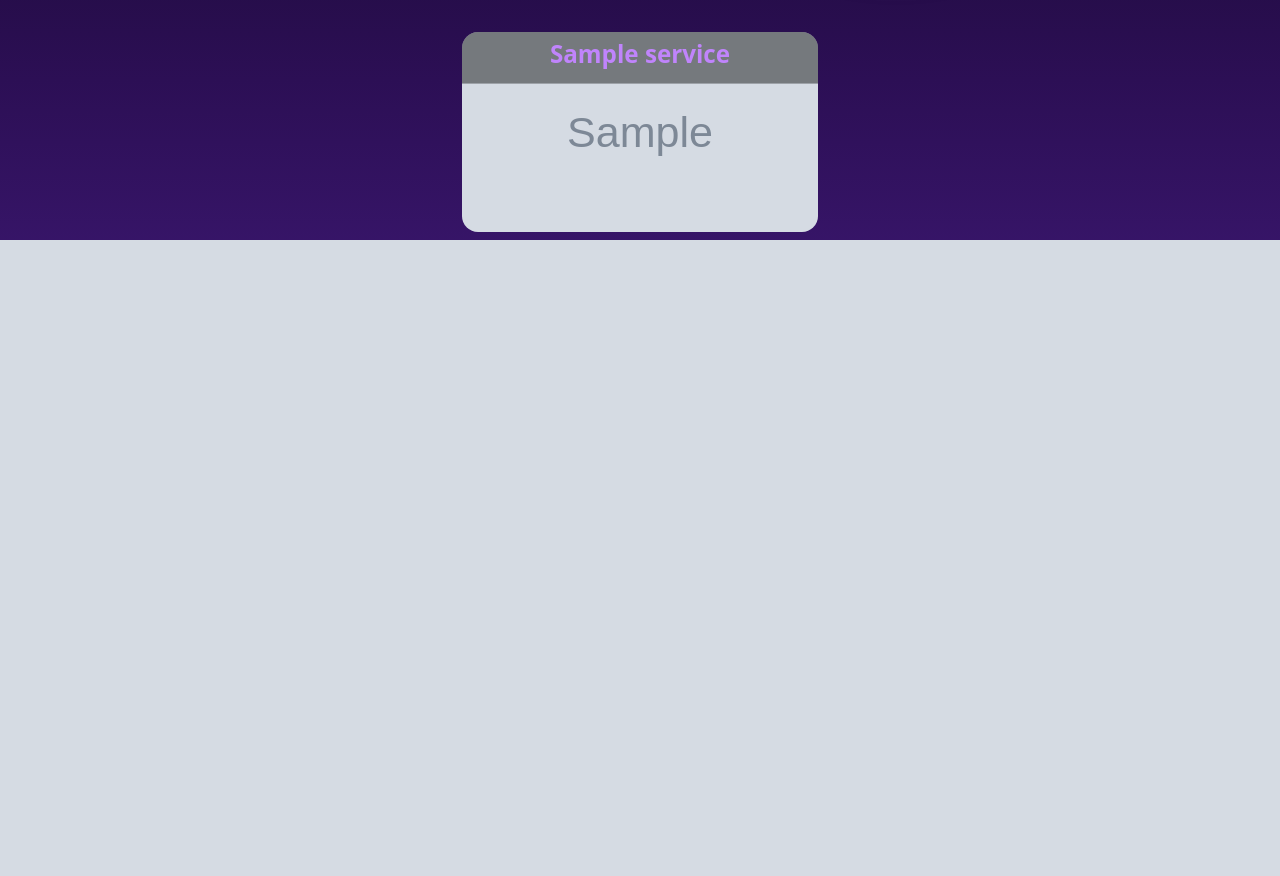
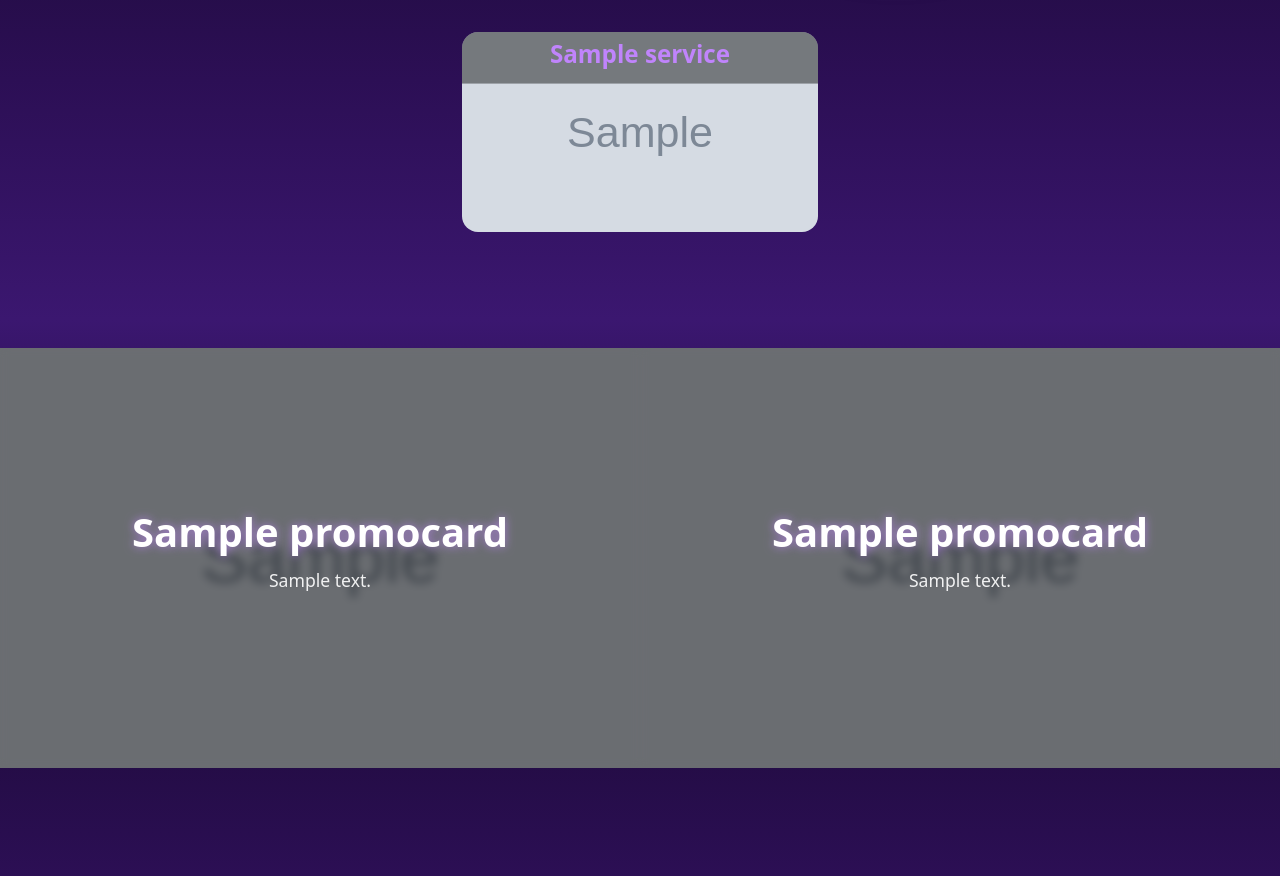
Before and after one commit to jawad-hamza/futurespace, a Django app: template future/home/templates/home/landing.html in a window 1280 px wide. Shown: the part 1000-1876 px from the top of the page. Before the commit the page ends 1240 px from the top, so only its background shows below. Run offline with Django 5.2, Linux system fonts and the light colour scheme; the template is opened without the code that fills it: values that come from a table or form of the project are taken from there, others are empty; tables that the repository leaves empty hold one stand-in row (values such as "Sample post"); grey boxes marked "Sample" are stand-in pictures.

Commit message:
section 3 activity and club card done

```diff
--- a/future/home/admin.py
+++ b/future/home/admin.py
@@ -1,9 +1,10 @@
 from django.contrib import admin
-from .models import Slider, Service, Course, TeamMember, ContactMessage
+from .models import PromoCard, Slider, Service, Course, TeamMember, ContactMessage
 
 # Register your models here.
 admin.site.register(Slider)
 admin.site.register(Service)
+admin.site.register(PromoCard)
 admin.site.register(Course)
 admin.site.register(TeamMember)
 admin.site.register(ContactMessage)
--- a/future/home/models.py
+++ b/future/home/models.py
@@ -74,3 +74,26 @@ class ContactMessage(models.Model):
 
 
 # 6️⃣ Activities moved to activity app, not here
+
+class PromoCard(models.Model):
+    TITLE_CHOICES = (
+        ("club", "Club"),
+        ("activity", "Activity"),
+    )
+    key = models.CharField(
+        max_length=20,
+        choices=TITLE_CHOICES,
+        unique=True,
+        help_text="Unique slug: club or activity"
+    )
+    title = models.CharField(max_length=150)
+    description = models.TextField(blank=True)
+    image = models.ImageField(upload_to="promo_cards/")
+    link = models.URLField(blank=True, help_text="Full URL or relative path to page")
+
+    def __str__(self):
+        return f"{self.get_key_display()} card"
+
+    class Meta:
+        verbose_name = "Promo Card"
+        verbose_name_plural = "Promo Cards"
--- a/future/home/static/home/css/style.css
+++ b/future/home/static/home/css/style.css
@@ -522,3 +522,75 @@ body::before {
 
   opacity: 0.9;
 }
+
+/* Promo Cards Section styling */
+.promo-section {
+  margin: 60px 0;
+}
+
+.promo-card-col {
+  position: relative;
+  overflow: hidden;
+}
+
+/* Background image card */
+.promo-card {
+  width: 100%;
+  height: 420px; /* adjust as desired */
+  background-size: cover;
+  background-position: center;
+  position: relative;
+  cursor: pointer;
+  display: flex;
+  align-items: center;
+  justify-content: center;
+  transition: transform 0.3s ease;
+}
+
+.promo-card:hover {
+  transform: scale(1.02);
+}
+
+/* Overlay over the image: dark translucent + text centered */
+.promo-overlay {
+  position: absolute;
+  inset: 0;
+  background: rgba(0, 0, 0, 0.5);
+  display: flex;
+  flex-direction: column;
+  justify-content: center;
+  align-items: center;
+  text-align: center;
+  padding: 24px;
+  backdrop-filter: blur(5px);
+  color: #fff;
+}
+
+.promo-title {
+  margin: 0 0 12px 0;
+  font-size: 2.5rem;
+  font-weight: 800;
+  color: #c084fc;
+  text-shadow: 0 0 10px rgba(192, 132, 252, 0.7);
+}
+
+.promo-desc {
+  font-size: 1.1rem;
+  opacity: 0.9;
+  line-height: 1.4;
+}
+
+
+
+/* Responsive — stack on small screens */
+@media (max-width: 768px) {
+  .promo-card {
+    height: 300px;
+  }
+  .promo-title {
+    font-size: 2rem;
+  }
+  .promo-desc {
+    font-size: 1rem;
+  }
+}
--- a/future/home/templates/home/landing.html
+++ b/future/home/templates/home/landing.html
@@ -46,10 +46,6 @@
 </div>
 <!-- END HERO SLIDER -->
 
-
-
-<!-- ==== SERVICES SECTION (AFTER SLIDER) ==== -->
-<!-- ================= OUR SERVICES SECTION ================= -->
 <!-- ===== SERVICES SECTION ===== -->
 <section id="services" class="services-section container py-2">
 <div class="service-heading py-3 my-1 service-card" data-aos="fade-up">
@@ -82,11 +78,45 @@
     {% endfor %}
 
   </div>
-
 </section>
+<!-- ================= END OUR SERVICES SECTION ================= -->
 
 
-<!-- ================= END OUR SERVICES SECTION ================= -->
+{# ===== PROMO / NAVIGATION CARDS SECTION ===== #}
+<section id="promo" class="promo-section container-fluid px-0 py-5">
+  <div class="row g-0">
+
+    {% if club_card %}
+    <div class="col-md-6 promo-card-col" data-aos="fade-right" data-aos-duration="1500">
+      <a href="{{ club_card.link|default:'#' }}" class="d-block">
+        <div class="promo-card promo-left" style="background-image: url('{{ club_card.image.url }}');">
+          <div class="promo-overlay">
+            <h2 class="promo-title" style="color: white;">{{ club_card.title }}</h2>
+            <p class="promo-desc">{{ club_card.description }}</p>
+          </div>
+        </div>
+      </a>
+    </div>
+    {% endif %}
+
+    {% if activity_card %}
+    <div class="col-md-6 promo-card-col " data-aos="fade-left" data-aos-duration="1500">
+      <a href="{{ activity_card.link|default:'#' }}" class="d-block">
+        <div class="promo-card promo-right" style="background-image: url('{{ activity_card.image.url }}');">
+          <div class="promo-overlay">
+            <h2 class="promo-title " style="color: white;">{{ activity_card.title }}</h2>
+            <p class="promo-desc">{{ activity_card.description }}</p>
+          </div>
+        </div>
+      </a>
+    </div>
+    {% endif %}
+
+  </div>
+</section>
+{# ================= END PROMO / NAVIGATION CARDS SECTION ================= #}
+
+
 
 {% endblock %}
 
--- a/future/home/views.py
+++ b/future/home/views.py
@@ -1,5 +1,5 @@
 from django.shortcuts import render
-from .models import Slider, Service, Course, TeamMember
+from .models import Slider, Service, Course, TeamMember , PromoCard
 # Create your views here.
 
 
@@ -14,5 +14,8 @@ def landing(request):
         "services": services,
         "courses": courses,
         "team": team,
+        "club_card": PromoCard.objects.get(key="club"),
+        "activity_card": PromoCard.objects.get(key="activity"),
+
     }
     return render(request, "home/landing.html", context)
```
Also changed, not shown: future/home/migrations/0002_promocard.py (added).
